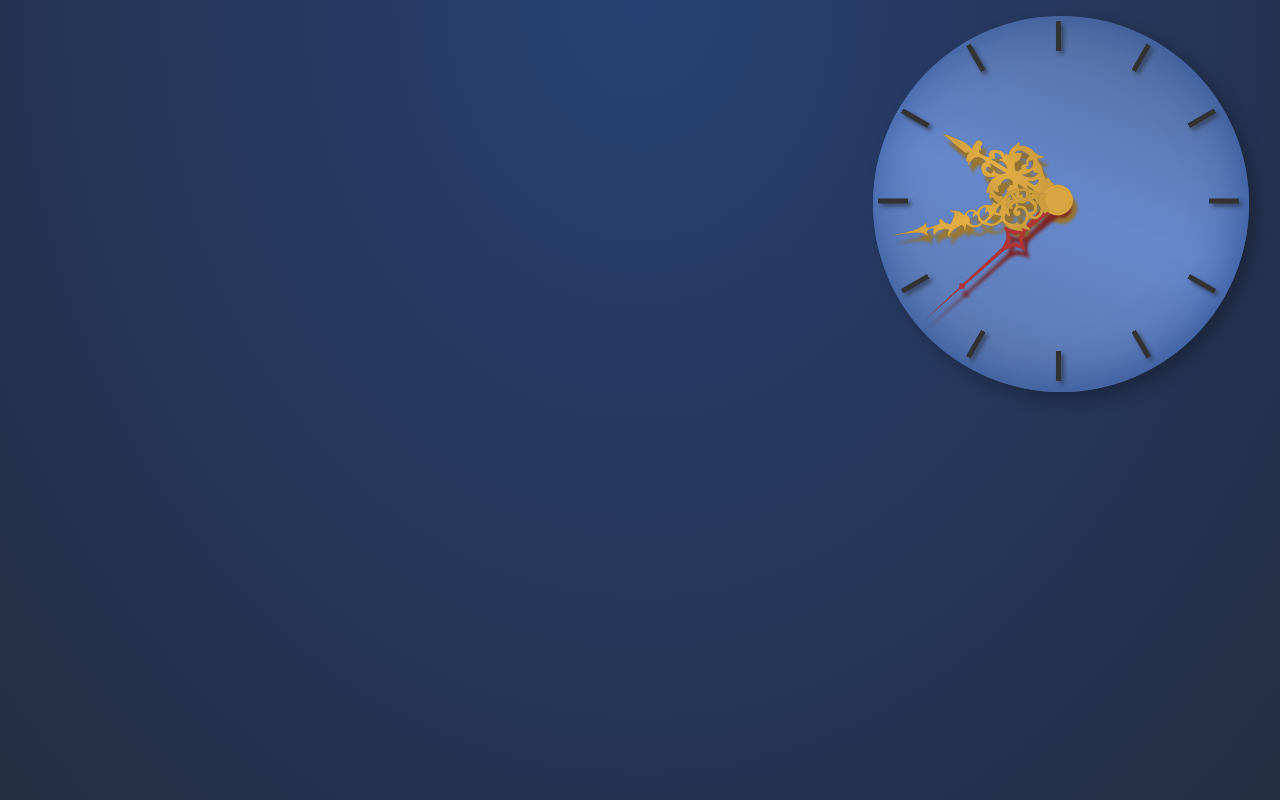
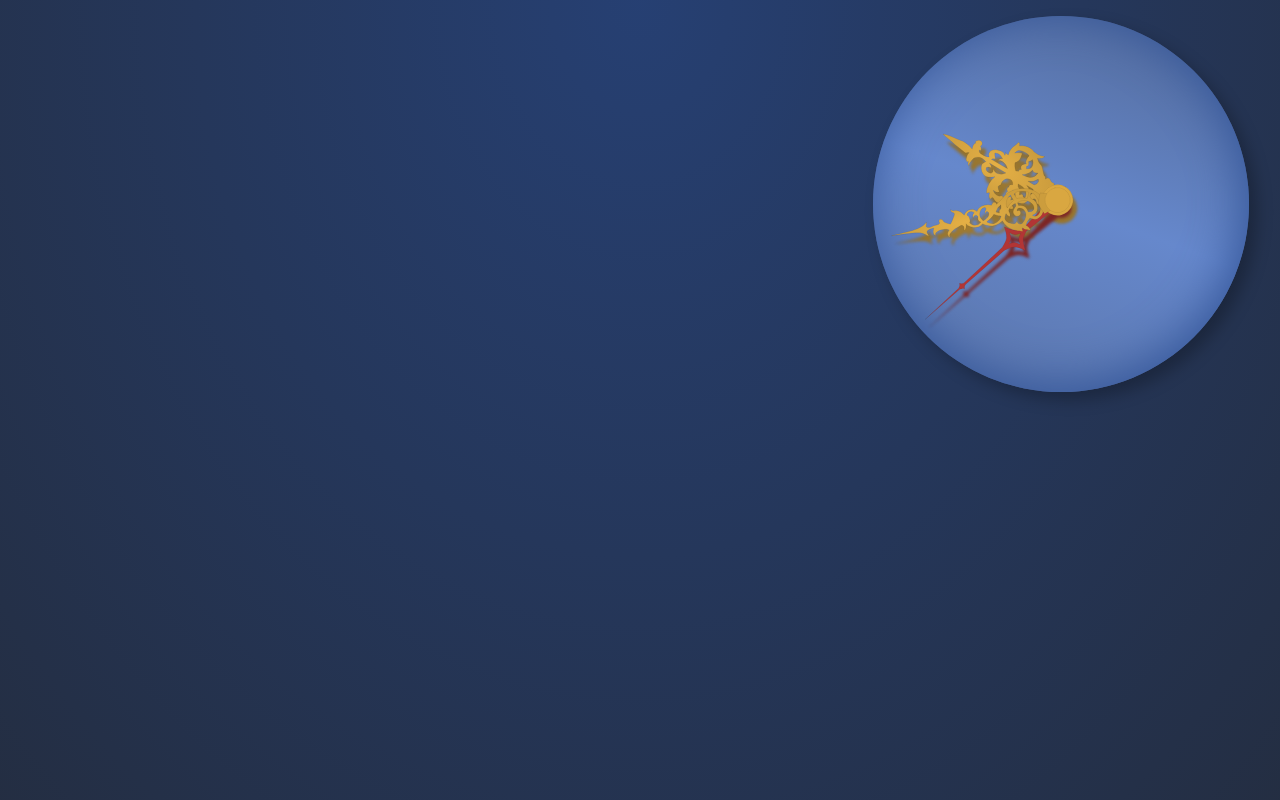
Before and after one commit to HectorVilas/ff-homepage, a plain HTML site: page index.html in a window 1280 px wide. Drawn offline with Linux system fonts and the light colour scheme.

Commit message:
removed hour marks in html

```diff
--- a/index.html
+++ b/index.html
@@ -16,20 +16,6 @@
       <div class="hours-hand shadow"></div>
       <div class="seconds-hand shadow"></div>
 
-      <div class="hour-marks">
-        <div class="hour-mark">
-          <div class="hour-mark">
-            <div class="hour-mark">
-              <div class="hour-mark">
-                <div class="hour-mark">
-                  <div class="hour-mark"></div>
-                </div>
-              </div>
-            </div>
-          </div>
-        </div>
-      </div>
-
       <div class="seconds-hand"></div>
       <div class="hours-hand"></div>
       <div class="minutes-hand"></div>
```
